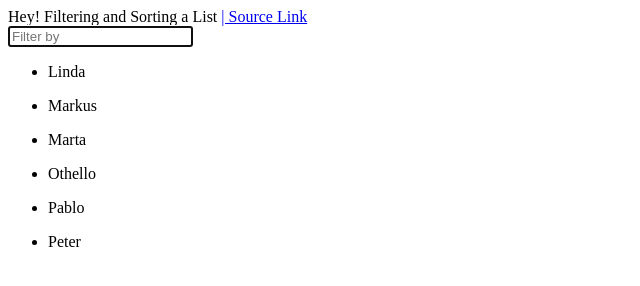
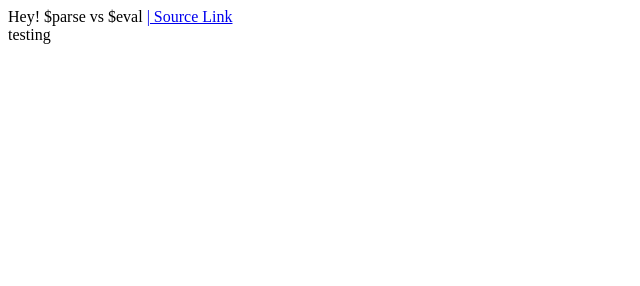
Before and after one commit to zishon89us/ngTraining, a website: page todos/todo6.html in a window 1280 px wide. Shown: the whole page, without its empty margins (0-640 px from the left). Drawn offline with Linux system fonts and the light colour scheme.

Commit message:
$parse vs $eval

```diff
--- a/todos/todo6.html
+++ b/todos/todo6.html
@@ -2,30 +2,33 @@
 <head lang="en">    <meta charset="UTF-8">     <title></title> </head>
 <body ng-app="MyApp">
 
-<div> Hey! Filtering and Sorting a List <a href="http://fdietz.github.io/recipes-with-angular-js/common-user-interface-patterns/filtering-and-sorting-a-list.html"> | Source Link</a></div>
+<div> Hey! $parse vs $eval <a href="http://fdietz.github.io/recipes-with-angular-js/common-user-interface-patterns/filtering-and-sorting-a-list.html"> | Source Link</a></div>
 
 <div ng-controller="MyCtrl">
-    <form class="form-inline">
-        <input ng-model="query" type="text"
-               placeholder="Filter by" autofocus>
-    </form>
-    <ul ng-repeat="friend in friends | filter:query | orderBy: 'name' ">
-        <li>{{friend.name}}</li>
-    </ul>
+    <div my-attr="obj.name" my-directive>testing</div>
 </div>
 
 <script type="text/javascript" src="../bower_components/angular/angular.js"></script>
 <script type="text/javascript">
     angular.module('MyApp', [])
             .controller("MyCtrl", function ($scope) {
-                $scope.friends = [
-                    {name: "Peter", age: 20},
-                    {name: "Pablo", age: 55},
-                    {name: "Linda", age: 20},
-                    {name: "Marta", age: 37},
-                    {name: "Othello", age: 20},
-                    {name: "Markus", age: 32}
-                ];
+                $scope.obj =   {name: "Peter"};
+            })
+            .directive('myDirective', function( $parse, $log ) {
+                return function( scope, el, attrs ) {
+                    // parse the "my-attr" attribute value into a function
+                    var model = $parse( attrs.myAttr );
+                    // "model" is now a function which can be invoked to get the expression's value;
+                    // the following line logs the value of obj.name on scope:
+                    $log.log( model(scope) );
+
+                    el.bind('click', function() {
+                        // "model.assign" is also a function; it can be invoked to
+                        // update the expresssion value
+                        model.assign(scope, "New name");
+                        scope.$apply();
+                    })
+                }
             });
 </script>
 
```
